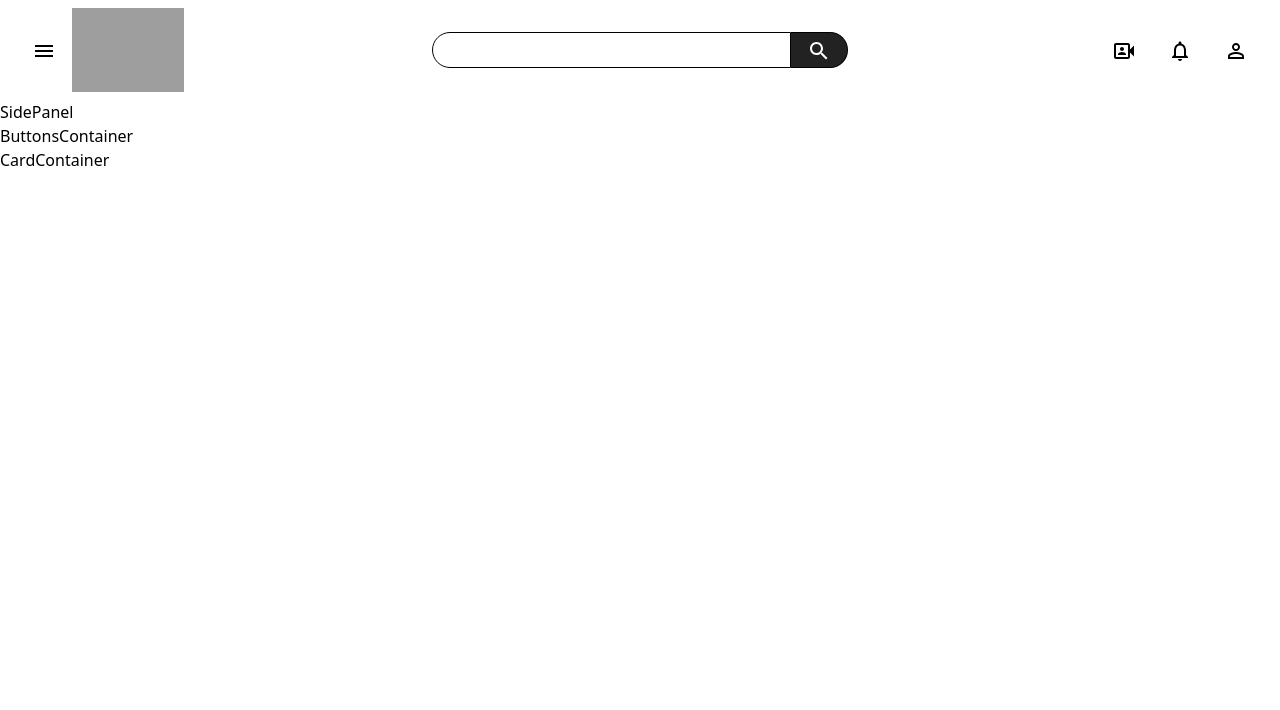
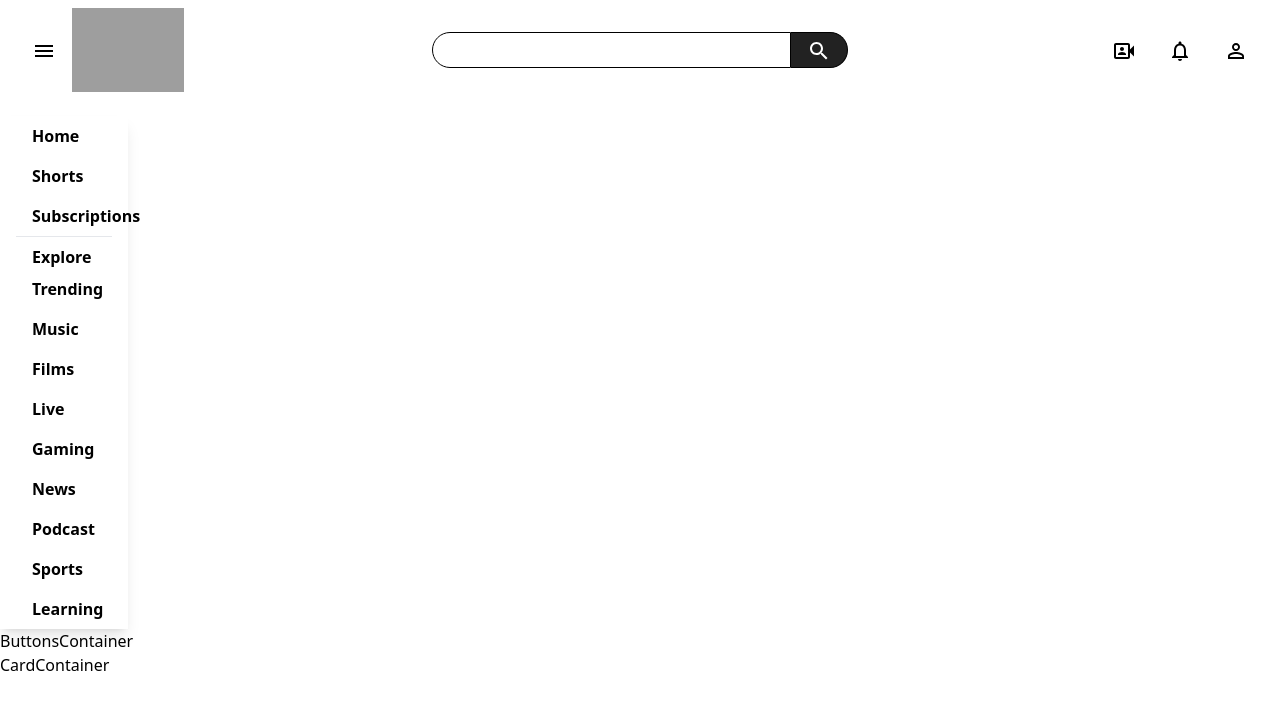
Before and after one commit to junaidsyed-1/newtube, a React (Vite) app: page / in a window 1280 px wide. Shown: the top 710 px of the page. Built offline with nearby package versions, Linux system fonts and the light colour scheme; grey boxes are pictures that could not be loaded.

Commit message:
Completed Sidebar toggle with context

```diff
--- a/src/App.js
+++ b/src/App.js
@@ -2,8 +2,14 @@ import { RouterProvider, createBrowserRouter } from "react-router-dom";
 import Body from "./components/Body";
 import Header from "./components/Header";
 import Main from "./components/Main";
+import ToggleContext from "./utils/ToggleContext";
+import { useState } from "react";
 
 const App = () => {
+    const [toggle, setToggle] = useState(true);
+    const handleToggleClick = () => {
+        setToggle(!toggle);
+    }
 
     const router = createBrowserRouter([
         {
@@ -19,10 +25,12 @@ const App = () => {
     ]);
 
     return (
-        <div>
-            <Header />
-            <RouterProvider router={router} />
-        </div>
+        <ToggleContext.Provider value={{ toggle, handleToggleClick }}>
+            <div>
+                <Header />
+                <RouterProvider router={router} />
+            </div>
+        </ToggleContext.Provider>
     )
 };
 
--- a/src/components/Header.js
+++ b/src/components/Header.js
@@ -4,12 +4,17 @@ import PersonOutlineIcon from '@mui/icons-material/PersonOutline';
 import NotificationsNoneIcon from '@mui/icons-material/NotificationsNone';
 import PhotoCameraFrontIcon from '@mui/icons-material/PhotoCameraFront';
 import { YT_LOGO } from '../utils/constants';
+import { useContext } from 'react';
+import ToggleContext from "../utils/ToggleContext";
 
 const Header = () => {
+
+    const { handleToggleClick } = useContext(ToggleContext);
+
     return (
         <div className="px-4 py-2 flex justify-between items-center">
             <div className="flex items-center">
-                <span className="mx-2 hover:bg-gray-300 p-2 hover:bg-opacity-40 hover:rounded-full cursor-pointer"><MenuIcon /></span>
+                <span onClick={handleToggleClick} className="mx-2 hover:bg-gray-300 p-2 hover:bg-opacity-40 hover:rounded-full cursor-pointer"><MenuIcon /></span>
                 <img className="w-28 cursor-pointer" src={YT_LOGO} alt="YT-LOGO" />
             </div>
             <div className="w-1/3 flex">
--- a/src/components/Main.js
+++ b/src/components/Main.js
@@ -3,7 +3,7 @@ import SecondaryContainer from "./SecondaryContainer";
 
 const Main = () => {
     return (
-        <div>
+        <div className="py-4">
             <SidePanel />
             <SecondaryContainer />
         </div>
--- a/src/components/SidePanel.js
+++ b/src/components/SidePanel.js
@@ -1,8 +1,26 @@
+import { useContext } from "react";
+import ToggleContext from "../utils/ToggleContext";
 
 const SidePanel = () => {
+
+    const { toggle } = useContext(ToggleContext);
+
+    const explore = ["Trending", "Music", "Films", "Live", "Gaming", "News", "Podcast", "Sports", "Learning"]
+
+    if (!toggle) return null;
+
     return (
-        <div>SidePanel</div>
+        <div className="font-semibold w-full md:w-[10%] shadow-lg px-4">
+            <ul className="">
+                <li className="py-2 cursor-pointer hover:bg-[#272727] px-4 hover:text-white hover:rounded-md">Home</li>
+                <li className="py-2 cursor-pointer hover:bg-[#272727] px-4 hover:text-white hover:rounded-md">Shorts</li>
+                <li className="py-2 cursor-pointer hover:bg-[#272727] px-4 hover:text-white hover:rounded-md">Subscriptions</li>
+                <hr />
+                <h1 className="font-bold pt-2 px-4">Explore</h1>
+                {explore.map(cate => <li key={cate} className="py-2 cursor-pointer hover:bg-[#272727] px-4 hover:text-white hover:rounded-md">{cate}</li>)}
+            </ul>
+        </div>
     )
-}
+};
 
 export default SidePanel;
--- /dev/null
+++ b/src/utils/ToggleContext.js
@@ -0,0 +1,6 @@
+// ToggleContext.js
+import { createContext } from 'react';
+
+const ToggleContext = createContext();
+
+export default ToggleContext;
```
